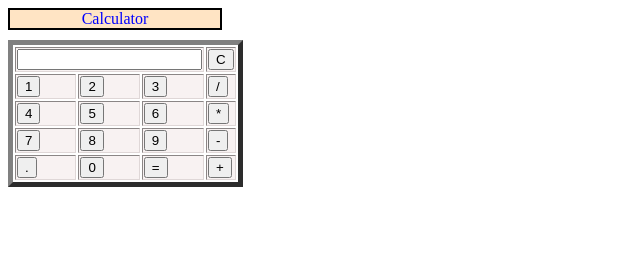
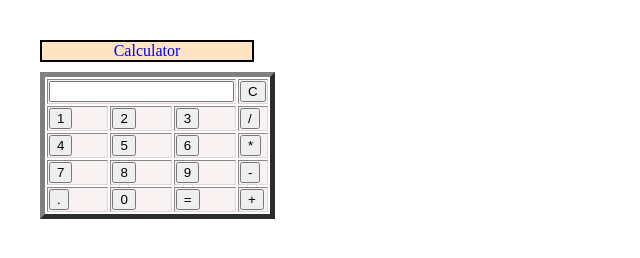
Before and after one commit to rukeshsungala/Calculator, a plain HTML site: page index.html in a window 1280 px wide. Shown: the whole page, without its empty margins (0-640 px from the left). Drawn offline with Linux system fonts and the light colour scheme.

Commit message:
Update style.css

```diff
--- a/style.css
+++ b/style.css
@@ -12,3 +12,8 @@
     border: solid rgb(223, 215, 215) 2px;
     width: 100px;
 }
+.body{
+    align:centre;
+    margin:20px;
+    padding:20px;
+}
```
